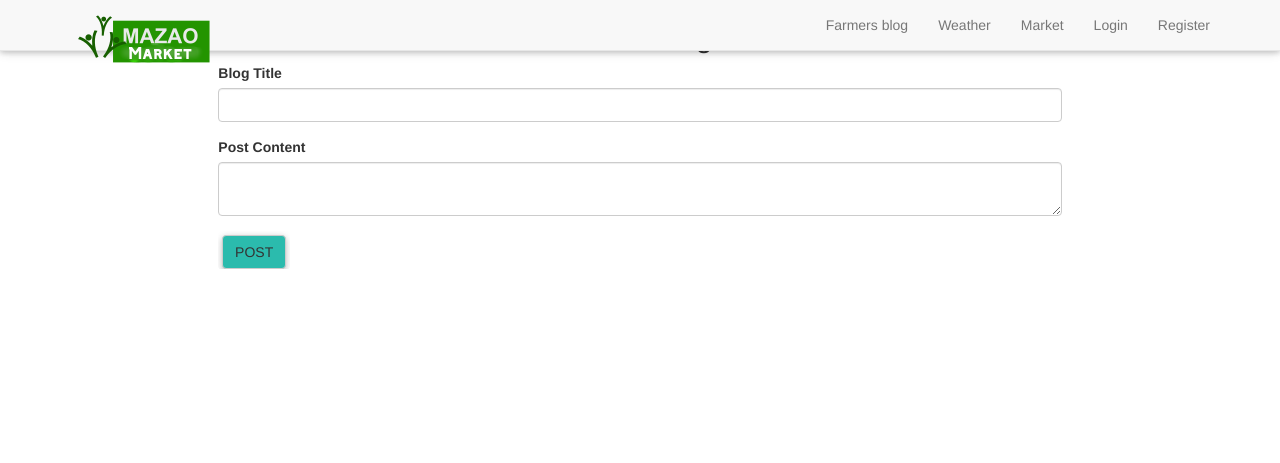
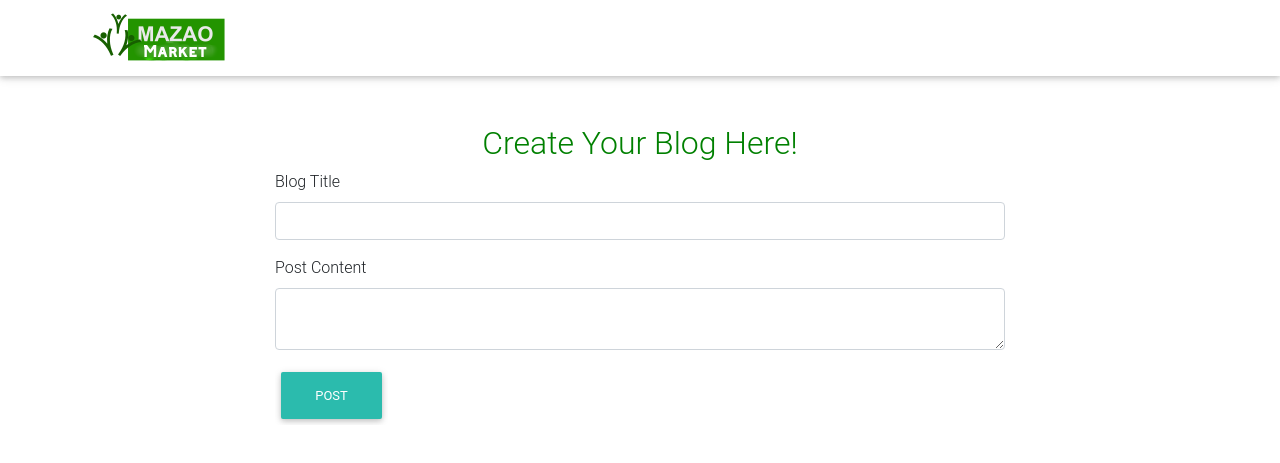
Before and after one commit to Hulian2000/Mazao-Market, a Flask app: page /new-blog in a window 1280 px wide. Shown: the top 463 px of the page. Run offline with Flask 2, Linux system fonts and the light colour scheme; the visitor is signed in with stand-in values (Sample User, id 1); data comes from the database, SQL or seed files in the repository; some libraries are stand-ins or nearby versions; some web fonts are replaced.

Commit message:
Update navbar urls

```diff
--- a/app/main/views.py
+++ b/app/main/views.py
@@ -21,7 +21,6 @@
     return render_template('weather_data.html', weatherdata=weatherdata)
 
 
-
 @main.route('/new-blog', methods=['GET', 'POST'])
 @login_required
 def create_blog():
@@ -30,7 +29,7 @@
         user_id = current_user._get_current_object().id
         new_blog = Blog(title=form.title.data, post=form.post.data, user_id=user_id)
         new_blog.save_blog()
-        return redirect(url_for('main.index'))
+        return redirect(url_for('main.blogs'))
     return render_template('new_blog.html', form=form)
 
 
--- a/app/templates/navbar.html
+++ b/app/templates/navbar.html
@@ -9,14 +9,21 @@
         <div class="navbar-collapse collapse">
             <nav>
                 <div class="main_menu">
-          <ul class="nav navbar-nav navbar-right">
-            <li><a href="" class="">Farmers blog</a></li>
-            <li><a href="" class="">Weather</a>
+                    <ul class="nav navbar-nav">
+                        <li><a href="{{url_for('main.blogs')}}" class="">Farmers blog</a></li>
+                        <li><a href="{{url_for('main.weather')}}" class="">Weather</a>
                         </li>
                         <li><a href="" class="">Market</a>
                         </li>
-            <li class="text-lime"><a href="" class="text-lime">Login</a></li>
-            <li class="text-lime"><a href="" class="text-lime">Register</a></li>
+                    </ul>
+                    <ul class="nav navbar-nav navbar-right">
+                        {% if current_user.is_authenticated %}
+                        <li class="text-lime"><a href="" class="text-lime">{{current_user.username}}</a></li>
+                        <li class="text-lime"><a href="{{url_for('auth.logout')}}" class="text-lime">Logout</a></li>
+                        {% else %}
+                        <li class="text-lime"><a href="{{url_for('auth.login')}}" class="text-lime">Login</a></li>
+                        <li class="text-lime"><a href="{{url_for('auth.signup')}}" class="text-lime">Register</a></li>
+                        {% endif %}
                     </ul>
                 </div>
             </nav>
--- a/app/templates/new_blog.html
+++ b/app/templates/new_blog.html
@@ -1,13 +1,19 @@
 {% extends 'base.html'%}
 {% import 'bootstrap/wtf.html' as wtf %}
-
+{% block styles %}
+<link rel="stylesheet" href="https://use.fontawesome.com/releases/v5.8.2/css/all.css">
+<link href="https://cdnjs.cloudflare.com/ajax/libs/twitter-bootstrap/4.3.1/css/bootstrap.min.css" rel="stylesheet">
+<link href="https://cdnjs.cloudflare.com/ajax/libs/mdbootstrap/4.8.10/css/mdb.min.css" rel="stylesheet">
+{% endblock %}
 {% block content %}
-        <div class=" row" >
-            <div class="col-md-2"></div>
-            <div class="col-md-8">
-                <h2 class="text-center">Create Your Blog Here!</h2>
-                {{wtf.quick_form(form)}}
-            </div>
-            <div class="col-md-2"></div>
+<div class="container">
+    <div class=" row ">
+        <div class="col-md-2"></div>
+        <div class="col-md-8 mt-5">
+            <h2 class="text-center" style="color:green">Create Your Blog Here!</h2>
+            {{wtf.quick_form(form)}}
         </div>
+        <div class="col-md-2"></div>
+    </div>
+</div>
 {% endblock %}
```
Also changed, not shown: app/templates/fammers_blog.html (+24 -12 lines). Lines whose indentation alone changed are shown as unchanged.
